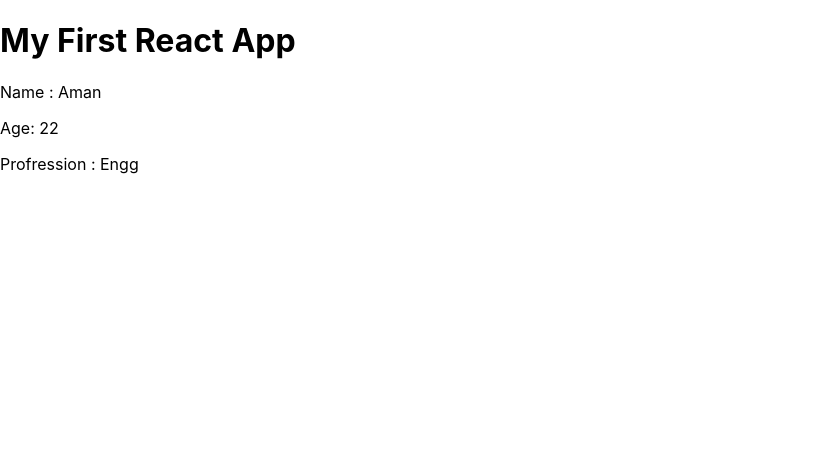
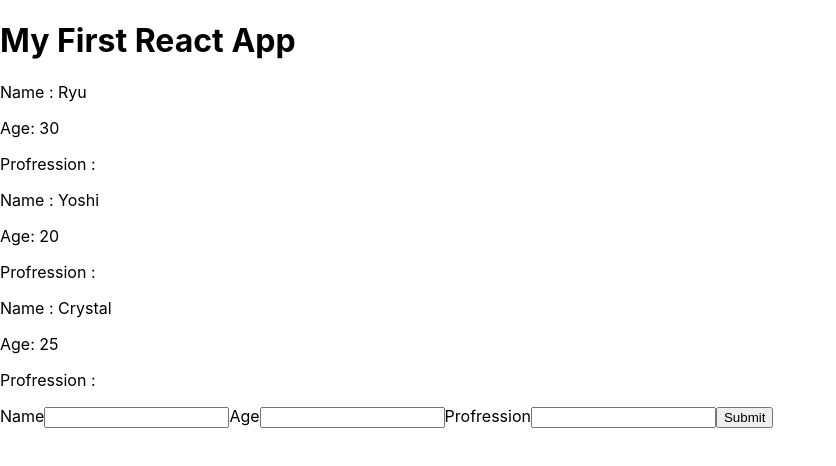
Before and after one commit to GuptaAman08/Hands_on_with_ReactJs, a React (Create React App) app in the folder UsingCreateReactAppPackage/my-app/: page / in a window 1280 px wide. Shown: the top 466 px of the page, without its empty margins (0-836 px from the left). Built offline with nearby package versions, Linux system fonts and the light colour scheme.

Commit message:
Creating a form class based component to add new ninjas

```diff
--- /dev/null
+++ b/UsingCreateReactAppPackage/my-app/src/AddNinja.js
@@ -0,0 +1,37 @@
+import React, { Component } from 'react';
+
+class AddNinja extends Component{
+    state = {
+        name: null,
+        age: null,
+        prof: null
+    }
+
+    handleChange = (e) => {
+        this.setState({
+            [e.target.id]:  e.target.value
+        })
+    }
+
+    handleSubmit = (e) => {
+        e.preventDefault()
+        console.log(this.state)
+    }
+
+    render(){
+        return(
+            <div>
+                <form onSubmit={this.handleSubmit}>
+                    <label htmlFor="name">Name</label>
+                    <input type="text" id='name' onChange={this.handleChange}/>
+                    <label htmlFor="name">Age</label>
+                    <input type="text" id='age' onChange={this.handleChange}/>
+                    <label htmlFor="name">Profression</label>
+                    <input type="text" id='prof' onChange={this.handleChange}/>
+                    <button>Submit</button>
+                </form>
+            </div>
+        )
+    }
+}
+export default AddNinja
--- a/UsingCreateReactAppPackage/my-app/src/App.js
+++ b/UsingCreateReactAppPackage/my-app/src/App.js
@@ -1,13 +1,23 @@
-import React from 'react';
+import React, { Component } from 'react';
 import Ninjas from './Ninjas';
+import AddNinja from './AddNinja'
 
-function App() {
-    return (
-        <div className="App">
-            <h1>My First React App</h1>
-            <Ninjas name="Aman" age="22" prof="Engg"/>
-        </div>
-    );
+class App extends Component{
+    state = {
+        ninjas: [
+            { name: 'Ryu', age: 30, belt: 'black', id: 1 },
+            { name: 'Yoshi', age: 20, belt: 'green', id: 2 },
+            { name: 'Crystal', age: 25, belt: 'pink', id: 3 }
+        ]
+    }
+    render() {
+        return (
+            <div className="App">
+                <h1>My First React App</h1>
+                <Ninjas ninjas={ this.state.ninjas }/>
+                <AddNinja />
+            </div>
+        );
+    }
 }
-
 export default App;
--- a/UsingCreateReactAppPackage/my-app/src/Ninjas.js
+++ b/UsingCreateReactAppPackage/my-app/src/Ninjas.js
@@ -1,17 +1,22 @@
-import React, { Component } from 'react';
+import React from 'react';
 
-// Props are short name for properties, which allows us to pass data from parent component to child component
-class Ninjas extends Component{
-    render(){
-        // Similar to unpacking in python
-        const { name, age, prof } = this.props
+// Using a functional or UI component instead of a container component since we are concerned with UI state
+const Ninjas = (props) => {
+    const { ninjas } = props
+    const NinjaList = ninjas.map(ninja => {
         return(
-            <div className="Ninjas">
-                <p>Name : {name}</p>
-                <p>Age: { age }</p>
-                <p>Profression : { prof }</p>
+            <div className="Ninjas" key={ninja.id}>
+                <p>Name : { ninja.name }</p>
+                <p>Age: { ninja.age }</p>
+                <p>Profression : { ninja.prof }</p>
             </div>
         )
-    }
+    })
+    return(
+        <div className="NinjaList">
+            { NinjaList }
+        </div>
+    )
+
 }
 export default Ninjas
```
